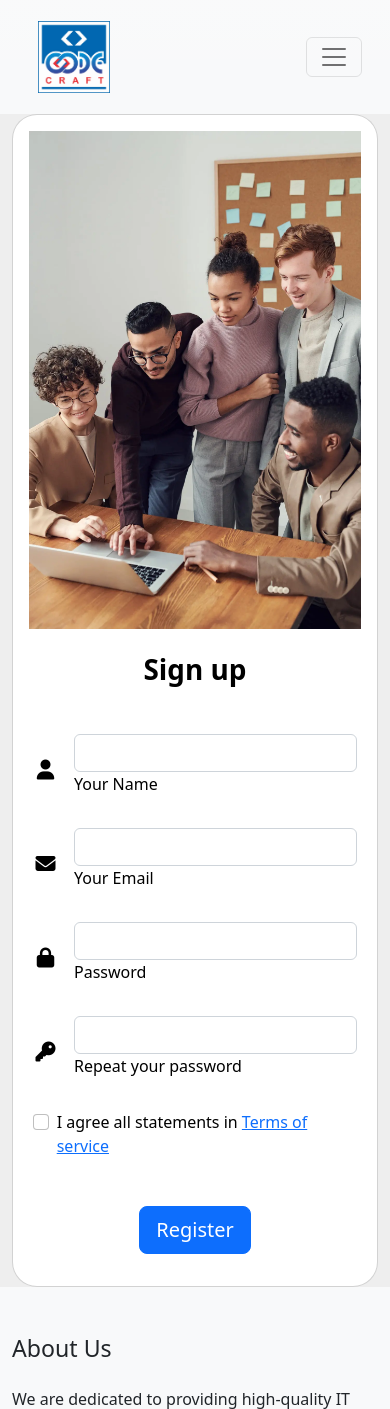
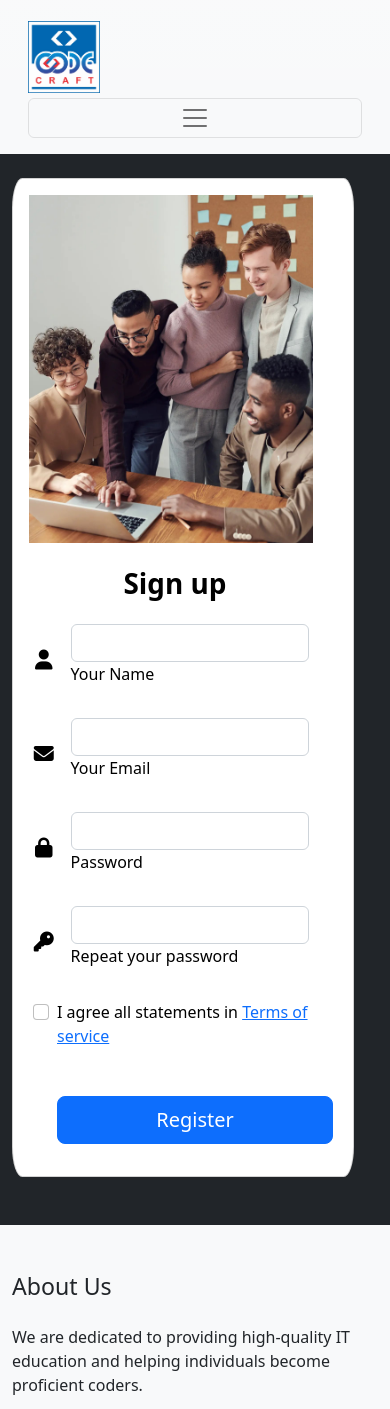
Before and after one commit to Harsh-Surti-369/Code-Crafter, a PHP site: page /Back-end/student.signup.php in a window 390 px wide. Shown: the top 1409 px of the page. Run offline with PHP 8.4, Linux system fonts and the light colour scheme.

Commit message:
ui corection

```diff
--- a/Back-end/student.signup.php
+++ b/Back-end/student.signup.php
@@ -32,10 +32,10 @@ session_start();
           <span class="navbar-toggler-icon"></span>
         </button>
 
-        <div class="collapse navbar-collapse" id="navbarNav">
+        <div class="collapse navbar-collapse flex-row-reverse" id="navbarNav">
           <ul class="navbar-nav">
             <li class="nav-item">
-              <a class="nav-link active" href="../Front-end/">Home</a>
+              <a class="nav-link" href="../Front-end/">Home</a>
             </li>
             <li class="nav-item">
               <a class="nav-link" href="#">My Course</a>
@@ -49,7 +49,7 @@ session_start();
             <li class="nav-item cls">
               <a class="nav-link ls">Log in</a>
             </li>
-            <div class="dropdown">
+            <div class="dropstart">
               <button type="button" class="btn dropdown-toggle" data-bs-toggle="dropdown">
                 Sign Up
               </button>
@@ -65,85 +65,17 @@ session_start();
     </nav>
   </header>
 
-  <!-- <section class="h-100 bg-dark">
-    <div class="h-100 container py-5">
-      <div class="row align-items-center d-flex h-100 justify-content-center">
-        <div class="col">
-          <div class="card card-registration my-4">
-            <div class="row g-0">
-              <div class="col-xl-6 d-none d-xl-block">
-                <img alt="Sample photo" class="img-fluid" src="../Assets/images/studentimages/studnetform1.webp" style="border-top-left-radius: .25rem; border-bottom-left-radius: .25rem" />
-              </div>
-              <div class="col-xl-6">
-                <div class="card-body p-md-5 text-black">
-                  <h3 class="mb-5 text-uppercase">Student registration form</h3>
-                  <form action="student.signup.php" method="post">
-                    <div class="row">
-                      <div class="mb-4 col-md-6">
-                        <div class="form-outline">
-                          <input class="form-control form-control-lg" id="form3Example1m" name="fname" type="text" />
-                          <label class="form-label" for="form3Example1m">First name</label>
-                        </div>
-                      </div>
-                      <div class="mb-4 col-md-6">
-                        <div class="form-outline">
-                          <input class="form-control form-control-lg" id="form3Example1n" name="lname" type="text" />
-                          <label class="form-label" for="form3Example1n">Last name</label>
-                        </div>
-                      </div>
-                    </div>
-                    <div class="row">
-                      <div class="mb-4 col-md-6">
-                        <div class="form-outline">
-                          <input class="form-control form-control-lg" id="form3Example1m1" name="mname" type="text" />
-                          <label class="form-label" for="form3Example1m1">Mother's name</label>
-                        </div>
-                      </div>
-                      <div class="mb-4 col-md-6">
-                        <div class="form-outline">
-                          <input class="form-control form-control-lg" id="form3Example1n1" name="faname" type="text" />
-                          <label class="form-label" for="form3Example1n1">Father's name</label>
-                        </div>
-                      </div>
-                    </div>
-                    <div class="form-outline mb-4">
-                      <input class="form-control form-control-lg" id="form3Example9" name="dob" type="date" />
-                      <label class="form-label" for="form3Example9">DOB</label>
-                    </div>
-                    <div class="form-outline mb-4">
-                      <input class="form-control form-control-lg" id="form3Example90" name="pincode" type="number" />
-                      <label class="form-label" for="form3Example90">Pincode</label>
-                    </div>
-                    <div class="form-outline mb-4">
-                      <input class="form-control form-control-lg" id="form3Example97" name="email" type="email" />
-                      <label class="form-label" for="form3Example97">Email ID</label>
-                    </div>
-                    <div class="justify-content-end d-flex pt-3">
-                      <button class="btn btn-lg btn-info" type="submit">Submit</button>
-                    </div>
-                  </form>
-                </div>
-              </div>
-            </div>
-          </div>
-        </div>
-      </div>
-    </div>
-  </section> -->
 
-  <section class="h-100" style="background-color: #eee;">
-    <div class="container h-100">
-      <div class="row d-flex justify-content-center align-items-center h-100">
-        <div class="col-lg-12 col-xl-11">
-          <div class="card text-black" style="border-radius: 25px;">
+  <section class="h-100 bg-dark w-100">
+    <div class="container h-100 w-100">
+      <div class="row d-flex justify-content-center align-items-center h-100 w-100">
+        <div class="col-lg-12 col-xl-11 mt-4 mb-5 w-100">
+          <div class="card text-black" style="border-radius: 3%;">
             <div class="card-body p-md-5">
               <div class="row justify-content-center">
-                <div class="col-md-10 col-lg-6 col-xl-5 order-2 order-lg-1 form">
-
-                  <p class="text-center h1 fw-bold mb-5 mx-1 mx-md-4 mt-4">Sign up</p>
-
+                <div class="col-md-10 col-lg-6 col-xl-5 order-2 order-lg-1 d-flex align-items-center form">
                   <form class="mx-1 mx-md-4" action="student.signup.php" method="POST">
-
+                  <p class="text-center h1 fw-bold mb-4 mx-1 mx-md-4 mt-4">Sign up</p>
                     <div class="d-flex flex-row align-items-center mb-4">
                       <i class="fas fa-user fa-lg me-3 fa-fw"></i>
                       <div class="form-outline flex-fill mb-0">
@@ -192,7 +124,7 @@ session_start();
                 </div>
                 <div class="col-md-10 col-lg-6 col-xl-7 d-flex align-items-center order-1 order-lg-2">
 
-                  <img src="../Assets/images/studentimages/studnetform1.webp" class="img-fluid" alt="Sample image">
+                  <img src="../Assets/images/studentimages/studnetform1.jpg" class="img-fluid" alt="Sample image">
 
                 </div>
               </div>
--- a/Front-end/CSS/headerfooter.css
+++ b/Front-end/CSS/headerfooter.css
@@ -1,12 +1,8 @@
-/* header */
-header {
-  background-color: rgb(100, 98, 96);
-}
 
 /* logo */
 .navbar-brand {
-  margin-left: 3%;
-  margin-right: 0;
+  float: left;
+  margin-right: 10px;
 }
 
 .logo {
@@ -17,15 +13,13 @@ header {
 .navbar {
   margin-bottom: 0 !important;
 }
-
 .navbar-nav {
   display: flex !important;
-  justify-content: flex-start;
+  justify-content: flex-end;
   align-items: center;
-  padding-left: 0;
-  margin-left: 3%; /* Adjust as needed */
-  margin-right: 3vw;
-  width: 100vw;
+  float: right;
+  margin-left: 10px;
+  width: auto;
   flex-wrap: nowrap; /* Prevent wrapping of items */
 }
 
@@ -78,8 +72,6 @@ header {
   font-weight: 600;
 }
 
-
-
 /* footer */
 footer{
   background-color: burlywood;
--- a/Front-end/CSS/student.signup.css
+++ b/Front-end/CSS/student.signup.css
@@ -1,3 +1,9 @@
+*{
+    width: 100%;
+}
+section{
+    height: 10 rem;
+}
 .card-registration .select-input.form-control[readonly]:not([disabled]) {
     font-size: 1rem;
     line-height: 2.15;
```
Also changed, not shown: Front-end/index.html (+6 -11 lines), Front-end/whyus.php (+7 -9 lines), Assets/images/studentimages/studnetform1.jpg (added).
